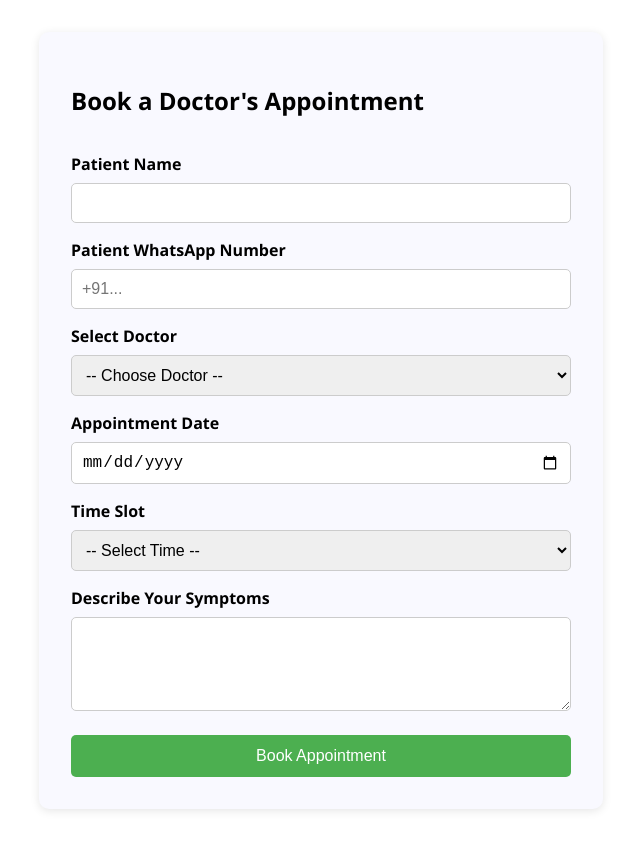
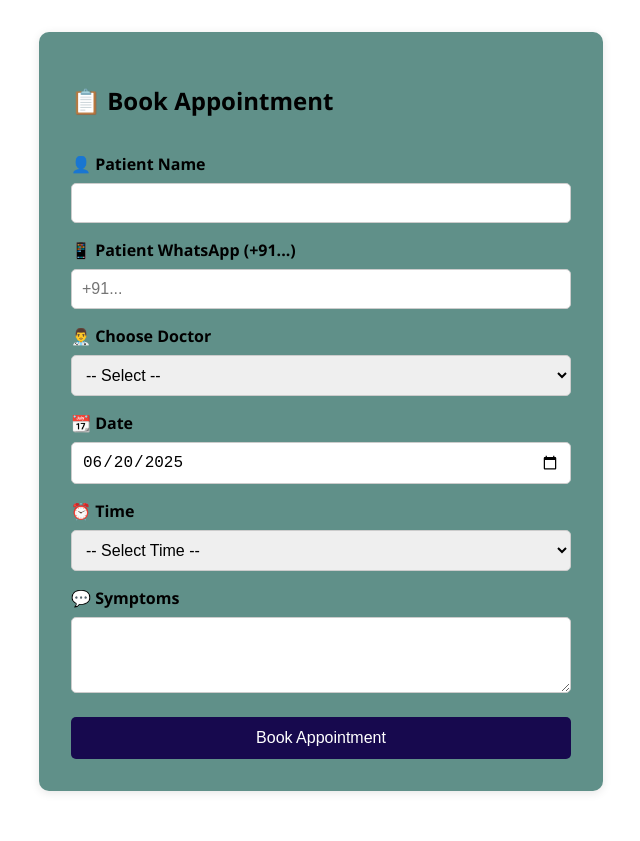
Before and after one commit to anil5453/FORM, a React (Create React App) app: page / in a window 1280 px wide. Shown: the whole page, without its empty margins (319-959 px from the left). Built offline with nearby package versions, Linux system fonts and the light colour scheme.

Commit message:
Your commit message here

```diff
--- a/src/App.css
+++ b/src/App.css
@@ -1,7 +1,7 @@
 .form-container {
   max-width: 500px;
   margin: 2rem auto;
-  background-color: #f9f9ff;
+  background-color: #609089;
   padding: 2rem;
   border-radius: 10px;
   box-shadow: 0 2px 10px rgba(0,0,0,0.1);
@@ -27,11 +27,15 @@
   border: 1px solid #ccc;
   font-size: 1rem;
 }
-
+.header{
+  border: 8px solid #17094e;
+  padding: 12px;
+  border-radius: 10%;
+}
 .appointment-form button {
   margin-top: 1.5rem;
   padding: 12px;
-  background-color: #4caf50;
+  background-color: #17094e;
   color: white;
   font-size: 1rem;
   border: none;
--- a/src/component/AppointmentForm.jsx
+++ b/src/component/AppointmentForm.jsx
@@ -1,104 +1,92 @@
 import React, { useState } from 'react';
+// import './AppointmentForm.css'; // import the CSS file
 
 const doctors = [
-  { name: 'Dr. Alice', phone: '+919390979128' },
-  { name: 'Dr. Bob', phone: '+919390979129' },
-  { name: 'Dr. Charlie', phone: '+919390979127' },
+  { name: 'Dr. Alice', phone: '+919876543210' },
+  { name: 'Dr. Bob', phone: '+919876543211' },
+  { name: 'Dr. Charlie', phone: '+919876543212' },
 ];
 
 const timeSlots = [
   '09:00 AM', '10:00 AM', '11:00 AM',
-  '01:00 PM', '02:00 PM', '03:00 PM',
-  '05:00 PM',
+  '01:00 PM', '02:00 PM', '03:00 PM', '05:00 PM',
 ];
 
 const AppointmentForm = () => {
+  const today = new Date().toISOString().split('T')[0];
+
   const [formData, setFormData] = useState({
     patientName: '',
     patientPhone: '',
-    doctorName: '',
-    appointmentDate: '',
+    doctorPhone: '',
+    appointmentDate: today,
     appointmentTime: '',
     symptoms: ''
   });
 
-  const [confirmation, setConfirmation] = useState('');
+  const [message, setMessage] = useState('');
+  const [loading, setLoading] = useState(false);
 
-  const handleChange = (e) => {
+  const handleChange = e => {
     setFormData({ ...formData, [e.target.name]: e.target.value });
   };
 
-  const handleDoctorSelect = (e) => {
-    const selectedDoctor = doctors.find(doc => doc.name === e.target.value);
-    setFormData({
-      ...formData,
-      doctorName: selectedDoctor.name
-    });
+  const handleDoctorSelect = e => {
+    const doctor = doctors.find(d => d.name === e.target.value);
+    setFormData({ ...formData, doctorPhone: doctor?.phone || '' });
   };
 
-  const handleSubmit = async (e) => {
+  const handleSubmit = async e => {
     e.preventDefault();
 
-    const {
-      patientName,
-      patientPhone,
-      doctorName,
-      appointmentDate,
-      appointmentTime,
-      symptoms
-    } = formData;
-
-    const message = `📅 *Appointment Confirmation*
-👤 Patient: ${patientName}
-📱 Phone: ${patientPhone}
-🩺 Doctor: ${doctorName}
-🗓️ Date: ${appointmentDate}
-⏰ Time: ${appointmentTime}
-📝 Symptoms: ${symptoms}`;
-
     const payload = {
-      to: patientPhone,
-      message: message,
+      ...formData,
+      appointmentDate: `${formData.appointmentDate} ${formData.appointmentTime}`,
     };
 
+    setLoading(true);
+    setMessage('');
+
     try {
-      const res = await fetch('https://whatsapp-backend.onrender.com/send-whatsapp', {
-
+      const res = await fetch('http://localhost:5000/api/book-appointment', {
         method: 'POST',
         headers: { 'Content-Type': 'application/json' },
         body: JSON.stringify(payload),
       });
 
       const result = await res.json();
-      setConfirmation(result.message || '✅ Appointment booked and WhatsApp sent.');
-    } catch (error) {
-      console.error(error);
-      setConfirmation('❌ Error sending WhatsApp.');
+      setMessage(result.message || 'Appointment booked.');
+
+    } catch (err) {
+      setMessage('❌ Server error. Try again later.');
+      console.error(err);
+    } finally {
+      setLoading(false);
     }
   };
 
   return (
     <div className="form-container">
-      <h2>Book a Doctor's Appointment</h2>
-      <form onSubmit={handleSubmit} className="appointment-form">
-        <label>Patient Name</label>
+      <h2>📋 Book Appointment</h2>
+      <form className="appointment-form" onSubmit={handleSubmit}>
+        <label>👤 Patient Name</label>
         <input name="patientName" onChange={handleChange} required />
 
-        <label>Patient WhatsApp Number</label>
-        <input name="patientPhone" placeholder="+91..." onChange={handleChange} required />
+        <label>📱 Patient WhatsApp (+91...)</label>
+        <input name="patientPhone" onChange={handleChange} required placeholder="+91..." />
 
-        <label>Select Doctor</label>
+        <label>👨‍⚕️ Choose Doctor</label>
         <select onChange={handleDoctorSelect} required>
-          <option value="">-- Choose Doctor --</option>
+          <option value="">-- Select --</option>
           {doctors.map(doc => (
             <option key={doc.phone} value={doc.name}>{doc.name}</option>
           ))}
         </select>
 
-        <label>Appointment Date</label>
-        <input type="date" name="appointmentDate" onChange={handleChange} required />
+        <label>📆 Date</label>
+        <input type="date" name="appointmentDate" onChange={handleChange} value={formData.appointmentDate} required />
 
-        <label>Time Slot</label>
+        <label>⏰ Time</label>
         <select name="appointmentTime" onChange={handleChange} required>
           <option value="">-- Select Time --</option>
           {timeSlots.map(time => (
@@ -106,13 +94,15 @@ const AppointmentForm = () => {
           ))}
         </select>
 
-        <label>Describe Your Symptoms</label>
-        <textarea name="symptoms" onChange={handleChange} rows="4" required />
+        <label>💬 Symptoms</label>
+        <textarea name="symptoms" rows="3" onChange={handleChange} required />
 
-        <button type="submit">Book Appointment</button>
+        <button type="submit" disabled={loading}>
+          {loading ? 'Sending...' : 'Book Appointment'}
+        </button>
       </form>
 
-      {confirmation && <div className="confirmation">{confirmation}</div>}
+      {message && <div className="confirmation">{message}</div>}
     </div>
   );
 };
```
Also changed, not shown: 3 other files (tests, documents, lock files or other folders).
